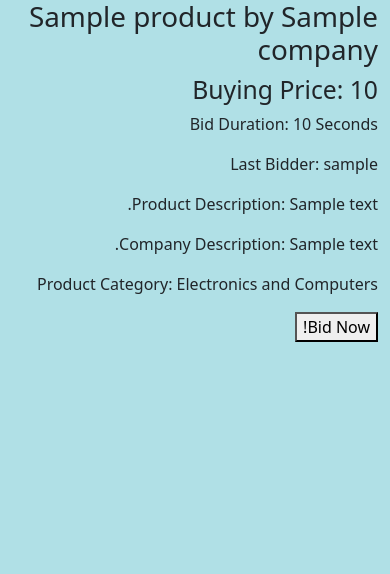
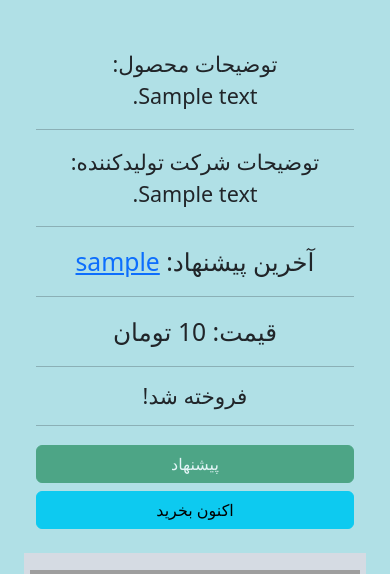
Before and after one commit to sina0k/auctioneer, a Django app: page /auction/1/ in a window 390 px wide. Shown: the part 64-638 px from the top of the page. Before the commit the page ends 406 px from the top, so only its background shows below. Run offline with Django 3.2, Linux system fonts and the light colour scheme; tables that the repository leaves empty hold one stand-in row (values such as "Sample post"); grey boxes marked "Sample" are stand-in pictures; grey boxes are pictures that could not be loaded.

Commit message:
-styled auction page & added some logic to its view (caught the post requests for creating a bid in it's own view)

```diff
--- a/project/base/templates/auction-card.html
+++ b/project/base/templates/auction-card.html
@@ -7,7 +7,7 @@
           height="100%"
           src="{% if auction.product.image %} {{ auction.product.image }} {% else %} {{ "https://aqua-air.co.uk/wp-content/uploads/woocommerce-placeholder-600x600.png" }} {% endif %}"
           class="card-img-top"
-          alt="img not found!"
+          alt=""
         />
         <img hidden width="90%" height="90%" id="{{ auction.id }}-sold-image" class="sold-image" src="https://lizbazi.com/blog/wp-content/uploads/2017/04/sold-out-360x262.png" alt="">
       </div>
@@ -21,7 +21,7 @@
             {% if auction.end_time %}
               برنده:
             {% else %}
-              آخرین ؟؟؟:
+              آخرین پیشنهاد:
             {% endif %}
 
             {% if auction.last_bid %}
@@ -50,7 +50,7 @@
             {% endif %}
             class="btn btn-success w-100"
             type="submit">
-              بید
+              پیشنهاد
             </button>
           </form>
           <a href="#" class="btn btn-info">اکنون بخرید</a>
--- a/project/base/templates/base/auction.html
+++ b/project/base/templates/base/auction.html
@@ -2,8 +2,54 @@
 
 {% block content %}
 
-<div class="container">
-    <div>
+<div class="container p-4">
+    <div class="row">
+        <div class="col-12 col-md-6 text-center p-4 fs-2">
+            <div class="fs-4">توضیحات محصول: <br /> {{ auction.product.description }}</div>
+            <hr />
+            <div class="fs-4">توضیحات شرکت تولیدکننده: <br /> {{ auction.product.company.description }}</div>
+            <hr />
+            <div>آخرین پیشنهاد: {% if auction.last_bid %} <a href="{% url 'user-profile' auction.last_bid.user.id %}">{{ auction.last_bid.user.username }}</a> {% else %} هیچکس {% endif %}</div>
+            <hr />
+            <div>قیمت: {{ auction.current_price }} تومان</div>
+            <hr />
+            <h4 id="timer" class="w-100 text-center">
+                {% if not auction.last_bid %}
+                  هنوز شروع نشده!
+                {% elif auction.end_time %}
+                  فروخته شد!
+                {% else %}
+                  00:00
+                {% endif %}
+            </h4>
+            <hr />
+            <div class="d-flex flex-column align-items-stretch gap-2">
+                <form method="post">
+                  {% csrf_token %}
+                  <button
+                  {% if auction.end_time or auction.last_bid and auction.last_bid.user.id == request.user.id %}
+                    disabled
+                  {% endif %}
+                  class="btn btn-success w-100"
+                  type="submit">
+                    پیشنهاد
+                  </button>
+                </form>
+                <a href="#" class="btn btn-info">اکنون بخرید</a>
+              </div>
+        </div>
+
+        <div class="col-12 col-md-6 position-relative">
+            <img width="100%" height="100%" src="{% if auction.product.image %} {{ auction.product.image }} {% else %} {{ "https://aqua-air.co.uk/wp-content/uploads/woocommerce-placeholder-600x600.png" }} {% endif %}" alt="">
+
+            <img hidden width="90%" height="90%" id="sold-image" class="sold-image" src="https://lizbazi.com/blog/wp-content/uploads/2017/04/sold-out-360x262.png" alt="">
+
+            <div class="w-100 text-center fs-1 mt-2">
+                محصول <strong>{{ auction.product.name }}</strong> از <strong>{{ auction.product.company.name }}</strong>
+            </div>
+        </div>
+    </div>
+    {% comment %} <div>
         <div class="auction-card">
             <h1>{{ auction.product.name }} by {{ auction.product.company.name }}</h1>
             <h2>Buying Price: <span class="price">{{ auction.current_price }}</span></h2>
@@ -19,7 +65,32 @@
 
             <!-- Add more details or customizations here -->
         </div>
-    </div>
+    </div> {% endcomment %}
 
 </div>
+
+{% if auction.end_time %}
+  <script>
+    document.getElementById("sold-image").hidden = false;
+  </script>
+{% endif %}
+
+{% if auction.last_bid and not auction.end_time %}
+  <script>
+    finishTime = new Date("{{ auction.last_bid.created_at|date:'Y-m-d\TH:i:s\Z' }}");
+    finishTime.setSeconds(finishTime.getSeconds() + {{ auction.bid_duration }});
+    interval = setInterval(() => {
+      var remainingTime = Math.floor((finishTime - Date.now()) / 1000);
+      if (remainingTime < 0) {
+        clearInterval(interval);
+        document.getElementById("sold-image").hidden = false;
+        document.getElementById("timer").innerText = "فروخته شد!"
+        return;
+      }
+      var remainingTimeString = `${String(Math.floor(remainingTime / 60)).padStart(2, '0')}:${String(remainingTime % 60).padStart(2, '0')}`;
+      document.getElementById("timer").innerText = remainingTimeString;
+    }, 1000);
+  </script>
+{% endif %}
+
 {% endblock content %}
--- a/project/base/views.py
+++ b/project/base/views.py
@@ -76,8 +76,8 @@ def home(request):
     )
 
     won_deals = Deal.objects.filter(deal_type='Auction')[:10]
-    auction_count = auctions.count()
-    context = {'auctions': auctions, 'auction_count': auction_count, 'won_deals': won_deals}
+    active_auctions = Auction.objects.filter(bids__user=request.user, end_time=None).distinct()
+    context = {'auctions': auctions, 'won_deals': won_deals, 'active_auctions': active_auctions}
     return render(request, 'base/home.html', context)
 
 
@@ -113,6 +113,10 @@ def createBid(auctionId, user):
 
 
 def auction(request, pk):
+    if request.method == "POST":
+        if not request.user.is_authenticated:
+            redirect('/login/')
+        createBid(pk, request.user)
     auction = Auction.objects.get(id=pk)
     context = {'auction': auction}
     return render(request, 'base/auction.html', context)
```
Also changed, not shown: project/base/templates/base/home.html (+15 -5 lines).
